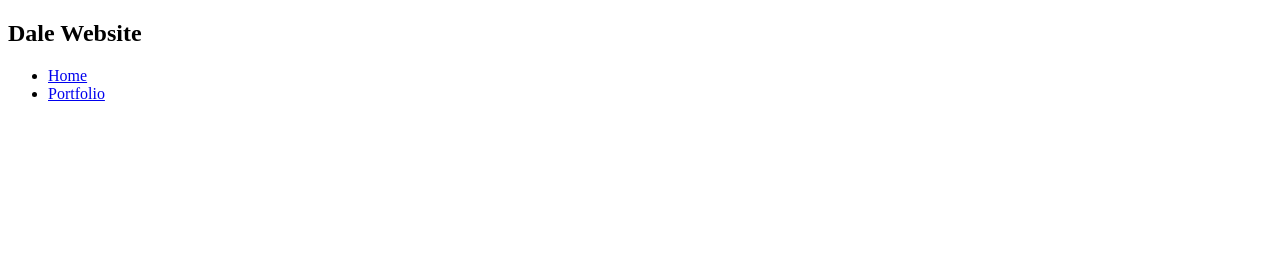
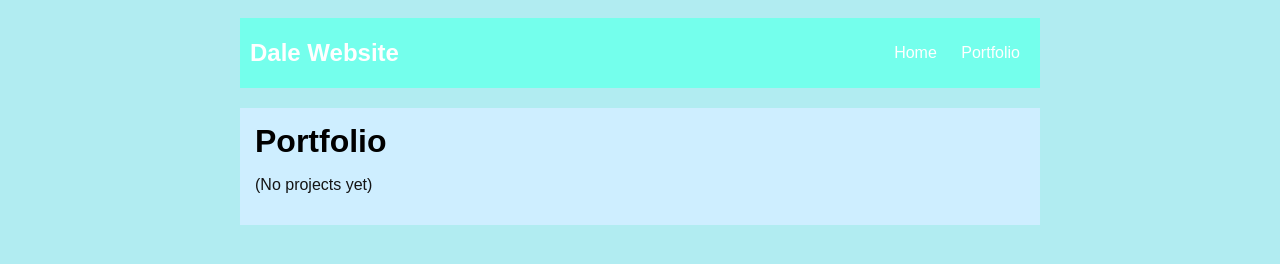
Before and after one commit to DaleBurasDB/DaleBurasDB.github.io, a plain HTML site: page portfolio.html in a window 1280 px wide. Drawn offline with Linux system fonts and the light colour scheme.

Commit message:
add portfolio.html file

```diff
--- a/portfolio.html
+++ b/portfolio.html
@@ -2,6 +2,80 @@
 <html>
     <head>
         <title>Dale Website</title>
+        <style>
+          body {
+              background: rgb(177, 236, 241);
+              color: rgb(20, 20, 20);
+              padding: 10px;
+              font-family: arial;
+          }
+          header {
+            font-size: 1.5em;
+            font-weight: bold;
+          }
+          #all-contents {
+            max-width: 800px;
+              margin: auto;
+          }
+
+          /* navigation menu */
+          nav {
+              background: rgb(116, 255, 236);
+             margin: 0 auto;
+             margin-bottom: 20px;
+              display: flex;
+              padding: 10px;
+          }
+          h1 {
+              display: flex;
+              align-items: center;
+              color: white;
+              flex: 1;
+              margin: 0;
+          }
+          #nav-ul {
+              list-style-image: none;
+          }
+          .nav-li {
+              display: inline-block;
+              padding: 0 10px;
+          }
+          .nav-a {
+              text-decoration: none;
+              color: #fff;
+          }
+
+          /* main container area beneath menu */
+          main {
+              background: rgb(206, 238, 255);
+              display: flex;
+          }
+          /* portfolio styles */
+          .content {
+              flex: 1;
+              padding: 15px;
+          }
+          .content h1 {
+            color: black;
+          }
+          #portfolio {
+            list-style-type: none;
+            padding-left: 0;
+          }
+          #portfolio li {
+            background: #fff;
+            padding: 10px;
+            border-radius: 10px;
+            margin-bottom: 10px;
+          }
+          #portfolio li:hover {
+            background: #eee;
+          }
+          #portfolio a {
+            text-decoration: none;
+            color: #454545;
+          }
+       </style>
     </head>
 
     <body>
@@ -17,6 +91,18 @@
                  </li>
              </ul>
          </nav>
+         <main>
+          <div class="content">
+            <h1>
+              Portfolio
+            </h1>
+            <ul id="portfolio">
+              <list>
+                (No projects yet)
+              </list>
+            </ul>
+          </div>
+         </main>
       </div>
     </body>
 </html>
```
